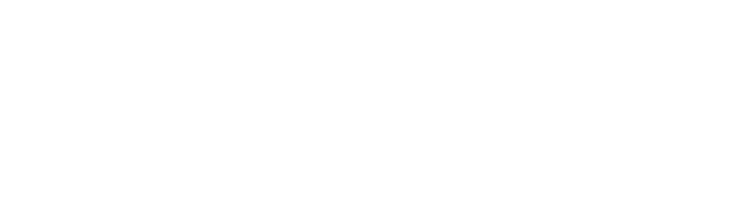
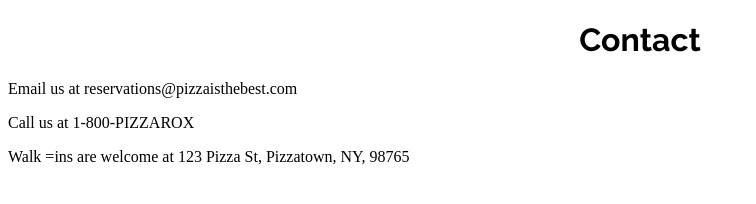
Before and after one commit to donnymays/resort-page, a plain HTML site: page contact-information.html in a window 1280 px wide. Shown: the whole page, without its empty margins (0-756 px from the left). Drawn offline with Linux system fonts and the light colour scheme.

Commit message:
add html for all links

```diff
--- a/contact-information.html
+++ b/contact-information.html
@@ -7,3 +7,9 @@
   <link rel="stylesheet" href="css/styles.css">
   <title>Contact</title>
 </head>
+<body>
+  <h1>Contact</h1>
+  <p>Email us at reservations@pizzaisthebest.com</p>
+  <p>Call us at 1-800-PIZZAROX</p>
+  <p>Walk =ins are welcome at 123 Pizza St, Pizzatown, NY, 98765</p>
+ </body>
--- a/css/styles.css
+++ b/css/styles.css
@@ -0,0 +1,5 @@
+h1 {
+  font-family: "Raleway";
+  font-weight: 700;
+  text-align: center;
+}
```
Also changed, not shown: accomodations.html (+4 -0 lines), activities.html (+4 -0 lines), travel-arrangements.html (+4 -0 lines).
